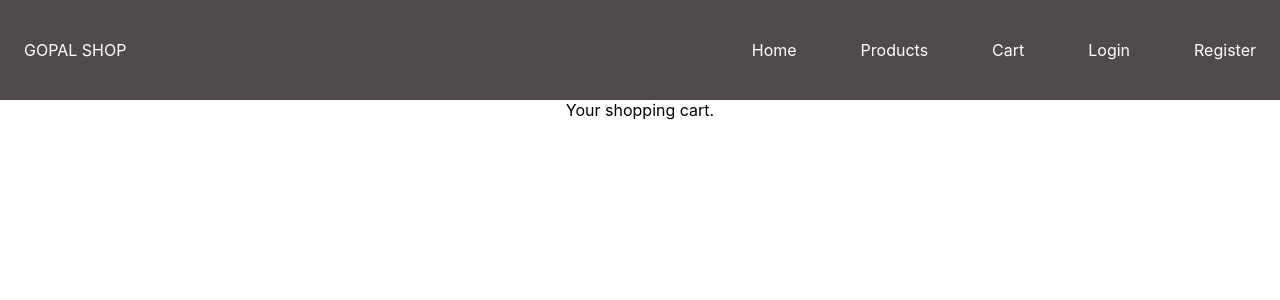
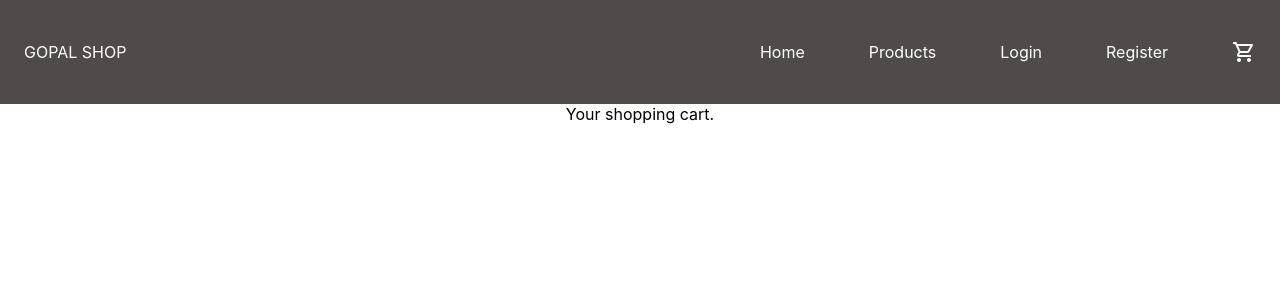
Before and after one commit to gkrishna16/frontend-ecommerce, a React (Create React App) app: page /cart in a window 1280 px wide. Shown: the top 300 px of the page. Built offline with nearby package versions, Linux system fonts and the light colour scheme.

Commit message:
added dispatch function

```diff
--- a/package.json
+++ b/package.json
@@ -15,6 +15,7 @@
     "axios": "^0.27.2",
     "react": "^18.2.0",
     "react-dom": "^18.2.0",
+    "react-redux": "^8.0.2",
     "react-router-dom": "^6.4.0",
     "react-scripts": "^5.0.1",
     "web-vitals": "^2.1.4"
--- a/src/components/Navbar.jsx
+++ b/src/components/Navbar.jsx
@@ -1,8 +1,14 @@
 import React from "react";
 import "../styles/Navbar.css";
 import { Link } from "react-router-dom";
+import { useSelector } from "react-redux";
+import { Badge } from "@mui/material";
+import { ShoppingCartOutlined } from "@mui/icons-material";
 
 const Navbar = () => {
+  const quantity = useSelector((state) => state.cart.quantity);
+  console.log(`quantity form navbar`, quantity);
+
   return (
     <nav className="navbar-container">
       <div>
@@ -17,13 +23,17 @@ const Navbar = () => {
             <Link to="/products/:category">Products</Link>
           </li>
           <li>
-            <Link to="/cart">Cart</Link>
-          </li>
-          <li>
             <Link to="/login">Login</Link>
           </li>
           <li>
             <Link to="/register">Register</Link>
+          </li>
+          <li>
+            <Link to="/cart">
+              <Badge badgeContent={quantity} color="primary">
+                <ShoppingCartOutlined />
+              </Badge>
+            </Link>
           </li>
         </ul>
       </div>
--- a/src/index.js
+++ b/src/index.js
@@ -1,13 +1,17 @@
-import React from 'react';
-import ReactDOM from 'react-dom/client';
-import './index.css';
-import App from './App';
-import reportWebVitals from './reportWebVitals';
+import React from "react";
+import ReactDOM from "react-dom/client";
+import "./index.css";
+import App from "./App";
+import reportWebVitals from "./reportWebVitals";
+import { Provider } from "react-redux";
+import store from "./redux/store";
 
-const root = ReactDOM.createRoot(document.getElementById('root'));
+const root = ReactDOM.createRoot(document.getElementById("root"));
 root.render(
   <React.StrictMode>
-    <App />
+    <Provider store={store}>
+      <App />
+    </Provider>
   </React.StrictMode>
 );
 
--- a/src/pages/Productitem.jsx
+++ b/src/pages/Productitem.jsx
@@ -1,8 +1,10 @@
-import { Remove, Add, ClassSharp } from "@mui/icons-material";
+import { Remove, Add } from "@mui/icons-material";
 import React, { useState, useEffect } from "react";
 import { useLocation } from "react-router-dom";
 import Navbar from "../components/Navbar";
+import { addProduct } from "../redux/cartRedux";
 import { publicRequest } from "./RequestMethods";
+import { useDispatch } from "react-redux";
 
 const Productitem = () => {
   const location = useLocation();
@@ -11,7 +13,11 @@ const Productitem = () => {
   const [quantity, setQuantity] = useState(0);
   const [color, setColor] = useState(``);
   const [size, setSize] = useState(``);
+
+  const dispatch = useDispatch();
+
   console.log(id);
+
   useEffect(() => {
     async function getProduct() {
       try {
@@ -36,8 +42,9 @@ const Productitem = () => {
   }
 
   function handleClick() {
-    // update cart
-    alert(`Clicked`);
+    dispatch(
+      addProduct({ product, quantity, price: product.price * quantity })
+    );
   }
 
   console.log(product);
--- a/src/redux/cartRedux.jsx
+++ b/src/redux/cartRedux.jsx
@@ -11,7 +11,7 @@ const cartSlice = createSlice({
     addProduct: (state, action) => {
       state.quantity += 1;
       state.products.push(action.payload.product);
-      state.total += action.products.price;
+      state.total += action.payload.product.price;
     },
   },
 });
```
Also changed, not shown: 1 other file (tests, documents, lock files or other folders).
